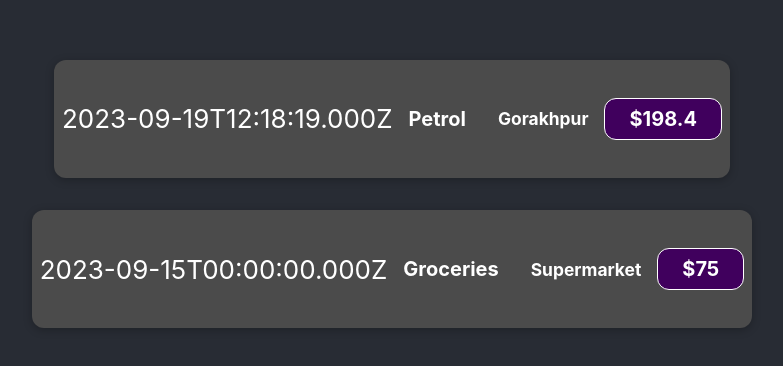
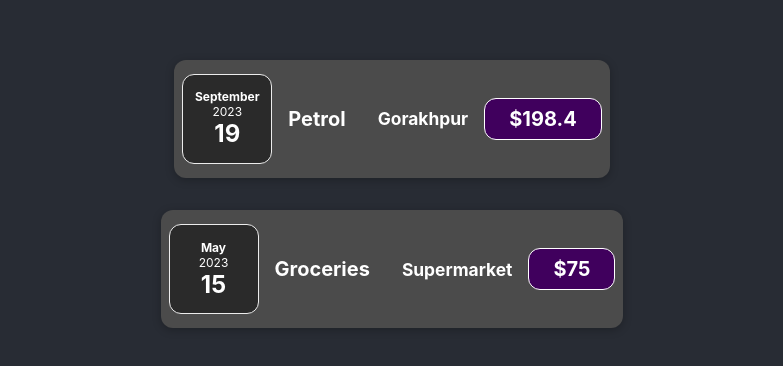
Before and after one commit to bipins867/Getting-Started-With-React, a React (Create React App) app: page / in a window 1280 px wide. Shown: the part 206-572 px from the top of the page, without its empty margins (248-1031 px from the left). Built offline with nearby package versions, Linux system fonts and the light colour scheme.

Commit message:
Splitting the compnents

```diff
--- a/src/App.js
+++ b/src/App.js
@@ -7,13 +7,13 @@ function App() {
     {
       title: "Petrol",
       amount: 198.4,
-      date: new Date().toISOString(),
+      date: new Date(),
       location: "Gorakhpur",
     },
     {
       title: "Groceries",
       amount: 75.0,
-      date: new Date("2023-09-15").toISOString(),
+      date: new Date("2023-05-15"),
       location: "Supermarket",
     },
     // Add more expense items as needed
--- /dev/null
+++ b/src/components/ExpenseDate.js
@@ -0,0 +1,17 @@
+import "./ExpenseItem.css";
+
+function App(props) {
+  const expenseDate = props.date;
+  const month = expenseDate.toLocaleString("en-US", { month: "long" });
+  const day = expenseDate.toLocaleString("en-US", { day: "2-digit" });
+  const year = expenseDate.getFullYear();
+  return (
+    <div className="expense-date">
+      <div className="expense-date__month">{month}</div>
+      <div className="expense-date__year">{year}</div>
+      <div className="expense-date__day">{day}</div>
+    </div>
+  );
+}
+
+export default App;
--- /dev/null
+++ b/src/components/ExpenseDetails.js
@@ -0,0 +1,17 @@
+import './ExpenseItem.css'
+function App(props){
+     const expenseTitle = props.title;
+     const expenseAmount = props.amount;
+     const expenseLocation = props.location;
+
+    return (
+      <div className="expense-item__description">
+        <h2>{expenseTitle}</h2>
+        <h6>{expenseLocation}</h6>
+        <div className="expense-item__price">${expenseAmount}</div>
+      </div>
+    );
+}
+
+
+export default App;
--- a/src/components/ExpenseItem.css
+++ b/src/components/ExpenseItem.css
@@ -1,3 +1,29 @@
+.expense-date {
+    display: flex;
+    flex-direction: column;
+    width: 5.5rem;
+    height: 5.5rem;
+    border: 1px solid #ececec;
+    background-color: #2a2a2a;
+    color: white;
+    border-radius: 12px;
+    align-items: center;
+    justify-content: center;
+}
+
+.expense-date__month {
+    font-size: 0.75rem;
+    font-weight: bold;
+}
+
+.expense-date__year {
+    font-size: 0.75rem;
+}
+
+.expense-date__day {
+    font-size: 1.5rem;
+    font-weight: bold;
+}
 .expense-item {
     display: flex;
     justify-content: space-between;
--- a/src/components/ExpenseItem.js
+++ b/src/components/ExpenseItem.js
@@ -1,19 +1,18 @@
 import "./ExpenseItem.css";
+import ExpenseDate from './ExpenseDate'
+import ExpenseDetails from './ExpenseDetails'
+function ExpenseItem(props) {
 
-function ExpenseItem(props) {
-  const expenseDate = props.date;
-  const expenseTitle = props.title;
-  const expenseAmount = props.amount;
-  const expenseLocation = props.location;
+
 
   return (
     <div className="expense-item">
-      <div>{expenseDate}</div>
-      <div className="expense-item__description">
-        <h2>{expenseTitle}</h2>
-        <h6>{expenseLocation}</h6>
-        <div className="expense-item__price">${expenseAmount}</div>
-      </div>
+      <ExpenseDate date={props.date} />
+      <ExpenseDetails
+        amount={props.amount}
+        location={props.location}
+        title={props.title}
+      />
     </div>
   );
 }
```
